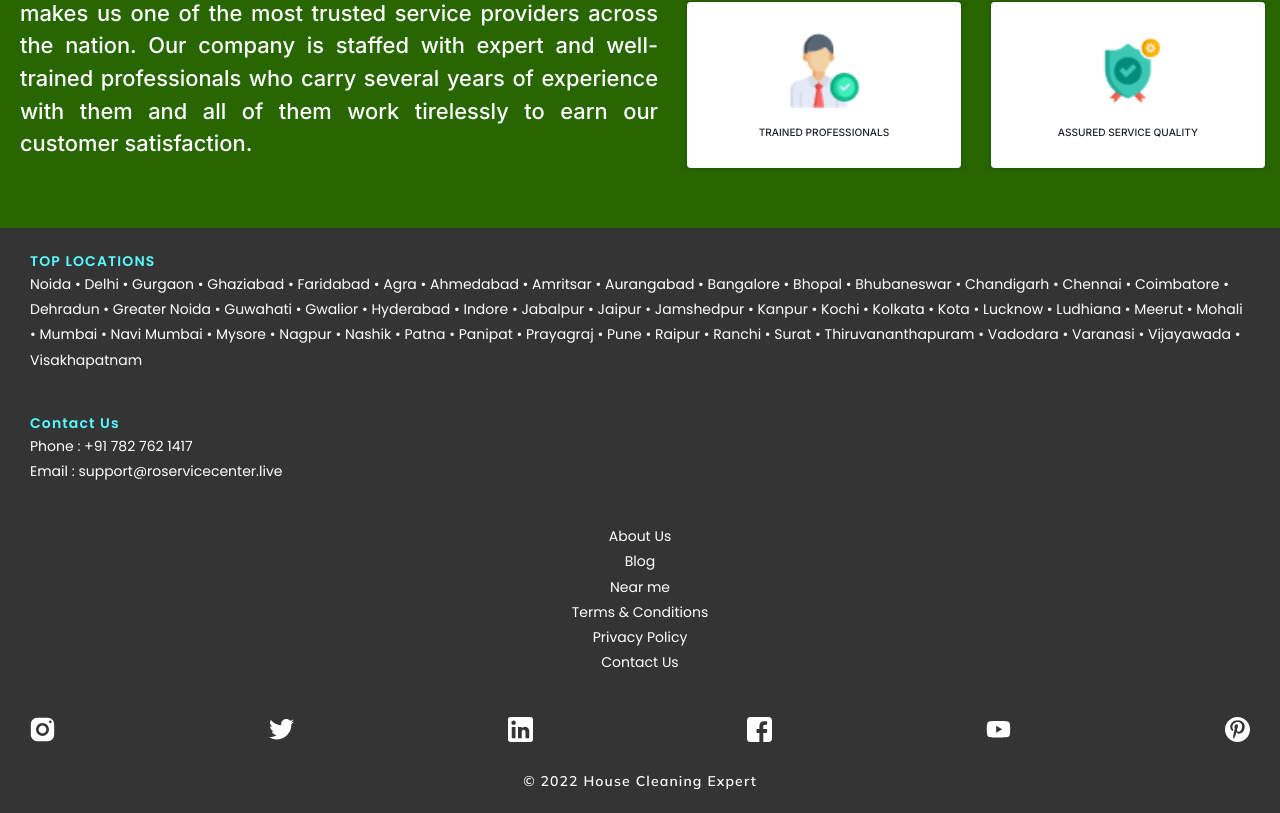
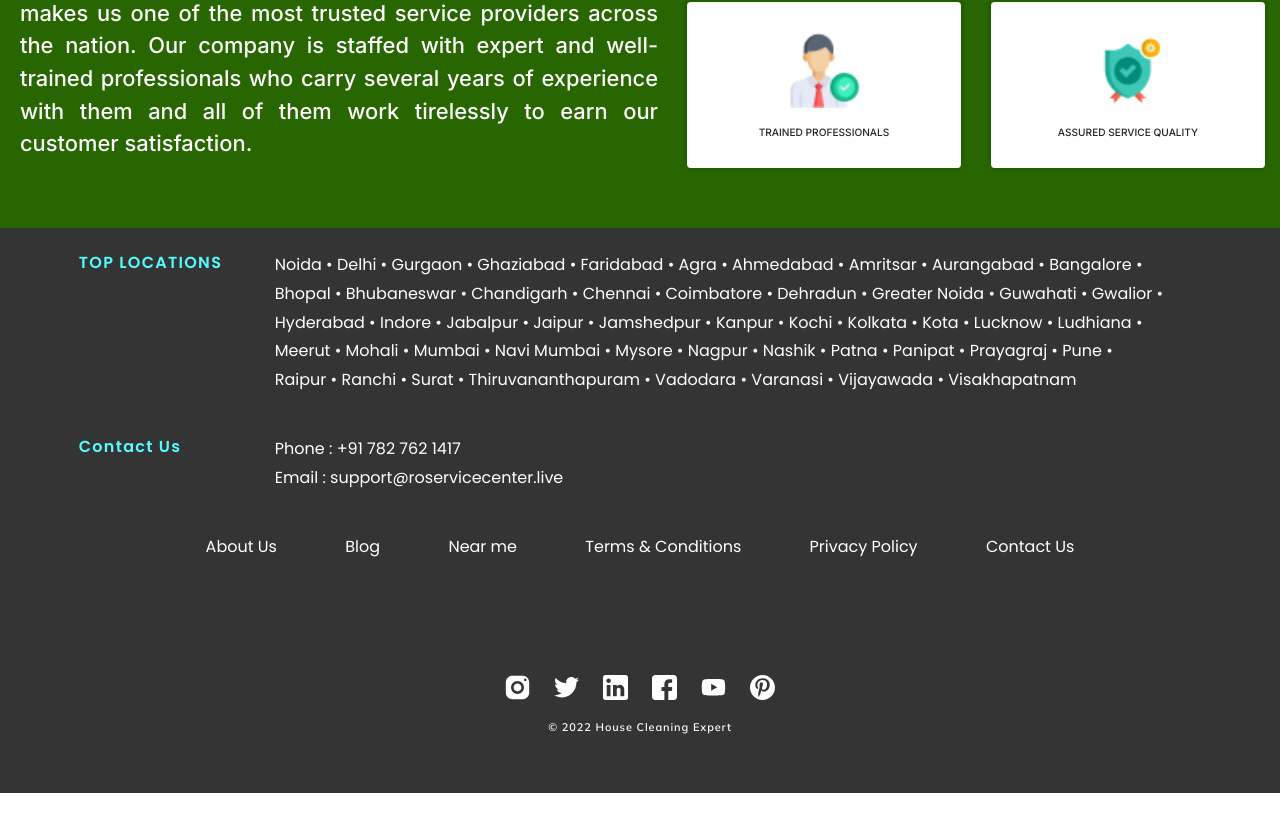
Before and after one commit to HarishB167/Next.js_Assignment_1, a Next.js app: page / in a window 1280 px wide. Shown: the part 1230-2043 px from the top of the page. Built offline with nearby package versions, Linux system fonts and the light colour scheme.

Commit message:
Foote section ui made responsive for large screns.

```diff
--- a/pages/index.js
+++ b/pages/index.js
@@ -111,9 +111,13 @@ export default function Home() {
         </div>
       </div>
       <div className={styles.sectionFooter}>
-        <div>
+        <div className={styles.sectionFooter__heading_text}>
           <div className={styles.sectionFooter__headings}>TOP LOCATIONS</div>
-          <div className={styles.sectionFooter__text}>
+          <div
+            className={
+              styles.sectionFooter__text + " " + styles.sectionFooter__mw73
+            }
+          >
             Noida • Delhi • Gurgaon • Ghaziabad • Faridabad • Agra • Ahmedabad •
             Amritsar • Aurangabad • Bangalore • Bhopal • Bhubaneswar •
             Chandigarh • Chennai • Coimbatore • Dehradun • Greater Noida •
@@ -125,9 +129,13 @@ export default function Home() {
             Visakhapatnam
           </div>
         </div>
-        <div>
+        <div className={styles.sectionFooter__heading_text}>
           <div className={styles.sectionFooter__headings}>Contact Us</div>
-          <div className={styles.sectionFooter__text}>
+          <div
+            className={
+              styles.sectionFooter__text + " " + styles.sectionFooter__mw73
+            }
+          >
             <div>Phone : +91 782 762 1417</div>
             <div>Email : support@roservicecenter.live</div>
           </div>
--- a/styles/Home.module.css
+++ b/styles/Home.module.css
@@ -410,4 +410,50 @@
     width: 75px;
     height: 75px;
   }
+
+  /* Footer section */
+  .sectionFooter__heading_text {
+    display: flex;
+  }
+
+  .sectionFooter__headings {
+    min-width: calc(150px + 4%);
+    padding-left: 4%;
+    margin-right: 46px;
+    font-size: 16px;
+    line-height: 24px;
+  }
+
+  .sectionFooter__text {
+    font-size: 16px;
+  }
+
+  .sectionFooter__mw73 {
+    max-width: 73%;
+  }
+
+  .sectionFooter ul {
+    flex-direction: row;
+    justify-content: center;
+  }
+
+  .sectionFooter ul li {
+    margin: 0 2.8%;
+  }
+
+  .sectionFooter__socialLinks {
+    justify-content: center;
+    margin-top: 112px;
+    margin-bottom: 20px;
+  }
+
+  .sectionFooter__socialLinks a {
+    margin: 0 12px;
+  }
+
+  .sectionFooter__copyrightInfo {
+    margin-bottom: 35px;
+    font-size: 11px;
+    line-height: 15px;
+  }
 }
```
